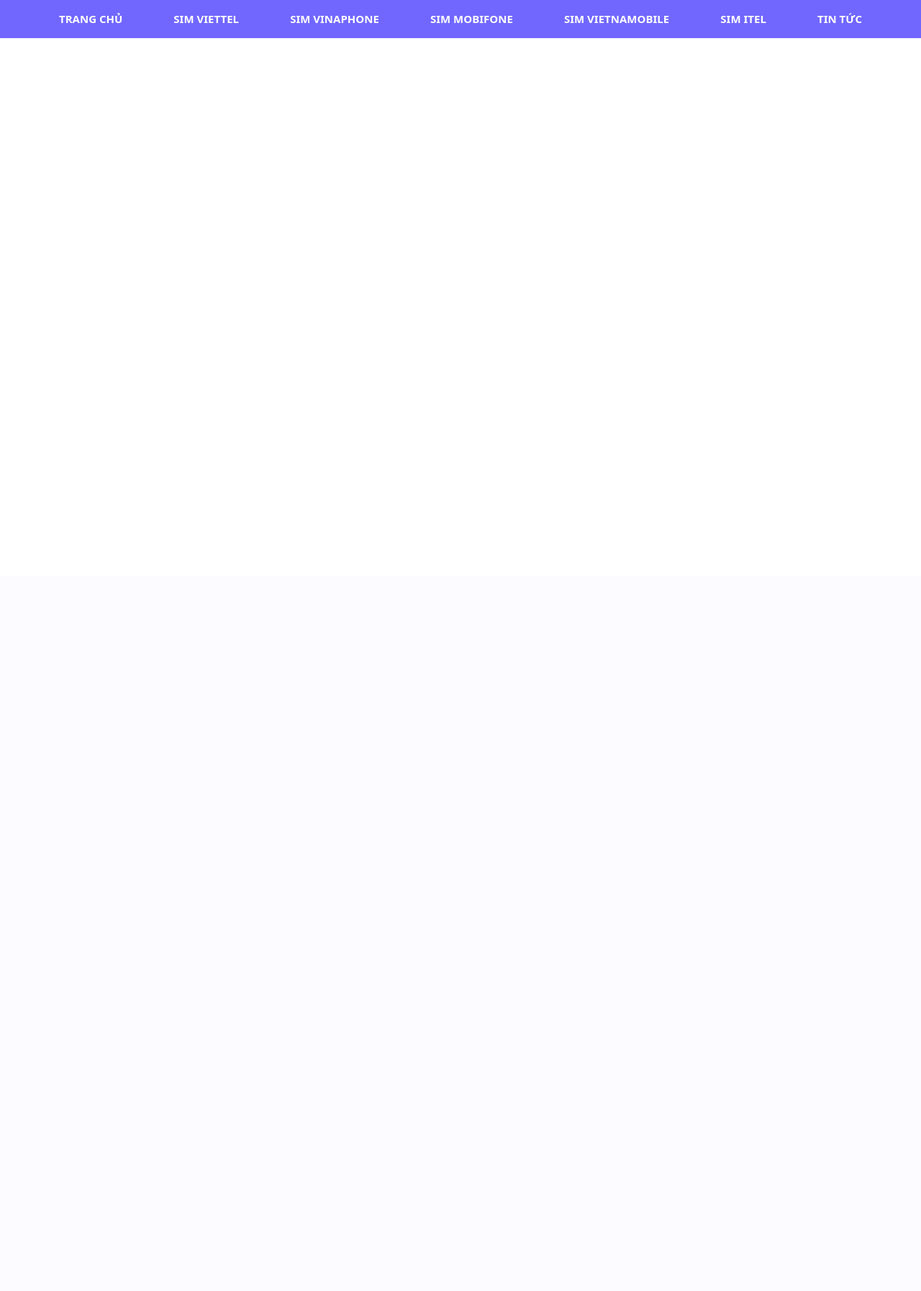
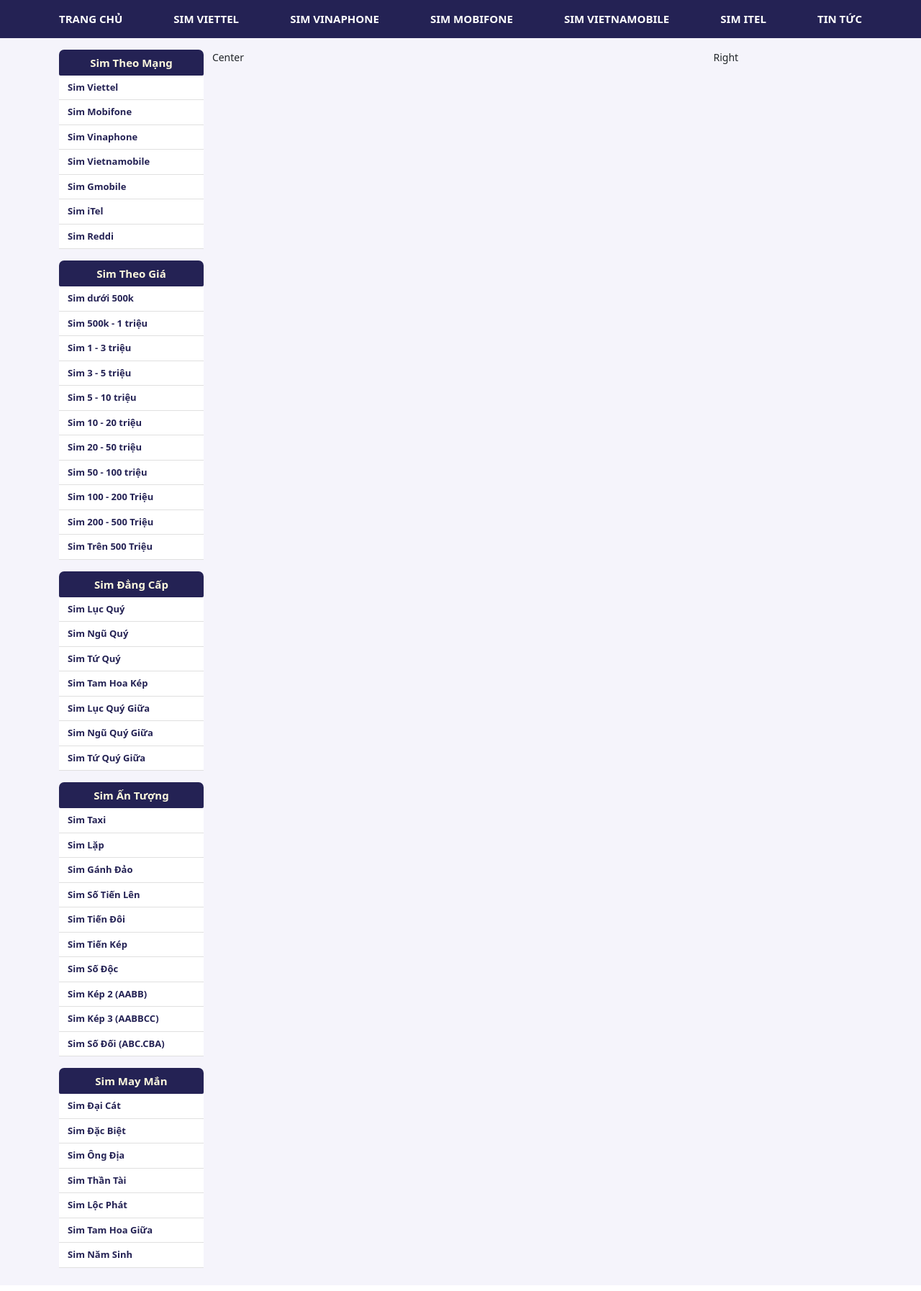
Before and after one commit to eric-dev-cmd/Layout_Traffic_KS_002, a PHP site: page / in a window 1280 px wide. Shown: the whole page at 72% size. Before the commit the page ends 53 px from the top, so only its background shows below. Run offline with PHP 8.4, Linux system fonts and the light colour scheme.

Commit message:
Update sidebar left

```diff
--- a/assets/css/styles.css
+++ b/assets/css/styles.css
@@ -9,8 +9,8 @@ body {
   color: #333;
 }
 
-.bg-body {
-  background-color: #f5f4fb;
+.bg-body-theme {
+  background-color: #f5f4fb !important;
 }
 
 .header {
@@ -18,7 +18,7 @@ body {
 }
 
 .bg-header {
-  background-color: #7167FF;
+  background-color: #242254;
 }
 
 nav .main-menu {
@@ -39,7 +39,7 @@ nav .main-menu li a {
   font-weight: 700;
   padding: 10px 20px;
   text-transform: uppercase;
-  background-image: linear-gradient(to right, #000, #0d0b27 50%, #fff 50%);
+  background-image: linear-gradient(to right, #FDF9DE, #e0d78f 50%, #fff 50%);
   background-size: 200% 100%;
   background-position: -100%;
   display: inline-block;
@@ -51,7 +51,7 @@ nav .main-menu li a {
 }
 nav .main-menu li a:before {
   content: "";
-  background: #aeb8b8;
+  background: #FDF9DE;
   display: block;
   position: absolute;
   bottom: -3px;
@@ -73,6 +73,59 @@ nav .main-menu li a:hover::before {
   float: right;
   cursor: pointer;
   display: none;
+}
+
+.wrapper-content {
+  display: flex;
+}
+.wrapper-content .sidebar-left {
+  width: 18%;
+  padding: 8px 0;
+}
+.wrapper-content .content-main {
+  width: 63.5%;
+  padding: 8px 12px;
+}
+.wrapper-content .sidebar-right {
+  width: 18%;
+  padding: 8px 0;
+}
+
+.box h2.header {
+  text-align: center;
+  color: #FDF9DE;
+  display: block;
+  font-size: 15px;
+  background-color: #242254;
+  border: none;
+  border-radius: 7px 7px 2px 2px;
+  font-weight: 700;
+  margin: 0;
+  padding: 9px 0 9px 0;
+}
+
+.box-content {
+  background: #fff;
+}
+.box-content ul {
+  padding-left: 0;
+}
+.box-content ul li {
+  list-style: none;
+  width: 100%;
+  padding: 7px 0 7px 12px;
+  border-bottom: 1px solid rgb(224, 224, 224);
+}
+.box-content ul li a {
+  text-decoration: none;
+  color: #242254;
+  border: 0;
+  font-size: 13px;
+  display: block;
+  font-weight: 700;
+}
+.box-content ul li a:hover {
+  color: #E3386A;
 }
 
 /* Portrait */
--- a/assets/sass/_bases.scss
+++ b/assets/sass/_bases.scss
@@ -9,6 +9,6 @@ body {
   font-family: "Exo 2", sans-serif;
   color: #333;
 }
-.bg-body{
-  background-color: $bgBody;
+.bg-body-theme{
+  background-color: $bgBody !important;
 }
--- a/assets/sass/_variables.scss
+++ b/assets/sass/_variables.scss
@@ -22,5 +22,6 @@ $primary: #0064B6;
 $secondary: #F4B200;
 $info: $blue;
 $warning: $orange;
-$bgHeader: #7167FF;
+// $bgHeader: #7167FF;
+$bgHeader: #242254;
 $bgBody: #f5f4fb;;
--- /dev/null
+++ b/assets/sass/layouts/_content.scss
@@ -0,0 +1,16 @@
+.wrapper-content{
+    display: flex;
+    & .sidebar-left{
+        width: 18%;
+        padding: 8px 0;
+    }
+    & .content-main{
+        width: 63.5%;
+        padding: 8px 12px;
+        // border: 1px solid
+    }
+    & .sidebar-right{
+        width: 18%;
+        padding: 8px 0;
+    }
+}
--- a/assets/sass/layouts/_header.scss
+++ b/assets/sass/layouts/_header.scss
@@ -24,8 +24,8 @@ nav .main-menu {
             // width: 100%;
             background-image: linear-gradient(
                 to right,
-                #000,
-                #0d0b27 50%,
+                #FDF9DE,
+                #e0d78f 50%,
                 #fff 50%
               );
               background-size: 200% 100%;
@@ -38,7 +38,7 @@ nav .main-menu {
               transition: all 0.3s ease-in-out;
               &:before {
                 content: '';
-                background: #aeb8b8;
+                background: #FDF9DE;
                 display: block;
                 position: absolute;
                 bottom: -3px;
--- a/assets/sass/layouts/_sidebar.scss
+++ b/assets/sass/layouts/_sidebar.scss
@@ -0,0 +1,37 @@
+.box {
+    & h2.header{
+        text-align: center;
+        color: #FDF9DE;
+        display: block;
+        font-size: 15px;
+        background-color: #242254;
+        border: none;
+        border-radius: 7px 7px 2px 2px;
+        font-weight: 700;
+        margin: 0;
+        padding: 9px 0 9px 0;
+    }
+}
+.box-content{
+    background: $white;
+    & ul{
+        padding-left: 0;
+        & li{
+            list-style: none;
+            width: 100%;
+            padding: 7px 0 7px 12px;
+            border-bottom: 1px solid rgb(224, 224, 224);
+            & a{
+                text-decoration: none;
+                color: #242254;
+                border: 0;
+                font-size: 13px;
+                display: block;
+                font-weight: 700;
+                &:hover{
+                    color: #E3386A;
+                }
+            }
+        }
+    }
+}
--- a/assets/sass/layouts/index.scss
+++ b/assets/sass/layouts/index.scss
@@ -1,3 +1,4 @@
 @import './header';
 @import './footer';
+@import './content';
 @import './sidebar';
--- a/index.html
+++ b/index.html
@@ -13,10 +13,9 @@
       <link rel="stylesheet" href="https://cdnjs.cloudflare.com/ajax/libs/font-awesome/6.2.0/css/all.min.css" integrity="sha512-xh6O/CkQoPOWDdYTDqeRdPCVd1SpvCA9XXcUnZS2FmJNp1coAFzvtCN9BmamE+4aHK8yyUHUSCcJHgXloTyT2A==" crossorigin="anonymous" referrerpolicy="no-referrer" />
       <!-- <link href="./assets/css/font.css" rel="stylesheet"> -->
       <link rel="stylesheet" href="./assets/fontawesome-pro-5.15.2/css/all.min.css">
-
    </head>
    <body>
-    <div class="app bg-body">
+      <div class="app bg-body-theme">
          <!-- Header -->
          <header class="header">
             <div class="header-main bg-header">
@@ -41,16 +40,109 @@
             </div>
          </header>
          <!-- Main -->
-        <main>
-
+         <main class="wrapper container">
+            <section class="my-2">
+               <div class="row">
+                  <div class="wrapper-content">
+                    <!-- Sidebar left -->
+                     <div class="sidebar-left">
+                        <section id="box-sidebar-left" class="box box-sidebar-left">
+                           <div class="box">
+                              <h2 class="header">Sim Theo Mạng</h2>
+                              <div class="box-content box-menu-sidebar">
+                                 <ul class="list">
+                                    <li><a href="category.html">Sim Viettel</a></li>
+                                    <li><a href="category.html">Sim Mobifone</a></li>
+                                    <li><a href="category.html">Sim Vinaphone</a></li>
+                                    <li><a href="category.html">Sim Vietnamobile</a></li>
+                                    <li><a href="category.html">Sim Gmobile</a></li>
+                                    <li><a href="category.html">Sim iTel</a></li>
+                                    <li><a href="category.html">Sim Reddi</a></li>
+                                 </ul>
+                              </div>
+                           </div>
+                           <div class="box">
+                              <h2 class="header">Sim Theo Giá</h2>
+                              <div class="box-content box-menu-sidebar">
+                                 <ul class="list">
+                                    <li><a href="#">Sim dưới 500k</a></li>
+                                    <li><a href="#">Sim 500k - 1 triệu</a></li>
+                                    <li><a href="#">Sim 1 - 3 triệu</a></li>
+                                    <li><a href="#">Sim 3 - 5 triệu</a></li>
+                                    <li><a href="#">Sim 5 - 10 triệu</a></li>
+                                    <li><a href="#">Sim 10 - 20 triệu</a></li>
+                                    <li><a href="#">Sim 20 - 50 triệu</a></li>
+                                    <li><a href="#">Sim 50 - 100 triệu</a></li>
+                                    <li><a href="#">Sim 100 - 200 Triệu</a></li>
+                                    <li><a href="#">Sim 200 - 500 Triệu</a></li>
+                                    <li><a href="#">Sim Trên 500 Triệu</a></li>
+                                 </ul>
+                              </div>
+                           </div>
+                           <div class="box">
+                              <h2 class="header">Sim Đẳng Cấp</h2>
+                              <div class="box-content box-menu-sidebar">
+                                 <ul class="list">
+                                    <li><a href=#">Sim Lục Quý</a></li>
+                                    <li><a href=#">Sim Ngũ Quý</a></li>
+                                    <li><a href=#">Sim Tứ Quý</a></li>
+                                    <li><a href=#">Sim Tam Hoa Kép</a></li>
+                                    <li><a href=#">Sim Lục Quý Giữa</a></li>
+                                    <li><a href=#">Sim Ngũ Quý Giữa</a></li>
+                                    <li><a href=#">Sim Tứ Quý Giữa</a></li>
+                                 </ul>
+                              </div>
+                           </div>
+                           <div class="box">
+                              <h2 class="header">Sim Ấn Tượng</h2>
+                              <div class="box-content box-menu-sidebar">
+                                 <ul class="list">
+                                    <li><a href="#">Sim Taxi</a></li>
+                                    <li><a href="#">Sim Lặp</a></li>
+                                    <li><a href="#">Sim Gánh Đảo</a></li>
+                                    <li><a href="#">Sim Số Tiến Lên</a></li>
+                                    <li><a href="#">Sim Tiến Đôi</a></li>
+                                    <li><a href="#">Sim Tiến Kép</a></li>
+                                    <li><a href="#">Sim Số Độc</a></li>
+                                    <li><a href="#">Sim Kép 2 (AABB)</a></li>
+                                    <li><a href="#">Sim Kép 3 (AABBCC)</a></li>
+                                    <li><a href="#">Sim Số Đối (ABC.CBA)</a></li>
+                                 </ul>
+                              </div>
+                           </div>
+                           <div class="box">
+                              <h2 class="header">Sim May Mắn</h2>
+                              <div class="box-content box-menu-sidebar">
+                                 <ul class="list">
+                                    <li><a href="#">Sim Đại Cát</a></li>
+                                    <li><a href="#">Sim Đặc Biệt</a></li>
+                                    <li><a href="#">Sim Ông Địa</a></li>
+                                    <li><a href="#">Sim Thần Tài</a></li>
+                                    <li><a href="#">Sim Lộc Phát</a></li>
+                                    <li><a href="#">Sim Tam Hoa Giữa</a></li>
+                                    <li><a href="#">Sim Năm Sinh</a></li>
+                                 </ul>
+                              </div>
+                           </div>
+                        </section>
+                     </div>
+                     <!-- Content center -->
+                     <div class="content-main">
+                        Center
+                     </div>
+                    <!-- Sidebar right -->
+                     <div class="sidebar-right">
+                        Right
+                     </div>
+                  </div>
+               </div>
+            </section>
          </main>
          <!-- Footer -->
          <footer>
-
          </footer>
       </div>
       <script src="https://code.jquery.com/jquery-3.6.1.min.js" integrity="sha256-o88AwQnZB+VDvE9tvIXrMQaPlFFSUTR+nldQm1LuPXQ=" crossorigin="anonymous"></script>
-
       <script type="text/javascript">
          $(document).ready(function(){
              console.log(">>> vv")
```
Also changed, not shown: 1 other file. Lines whose indentation alone changed are shown as unchanged.
